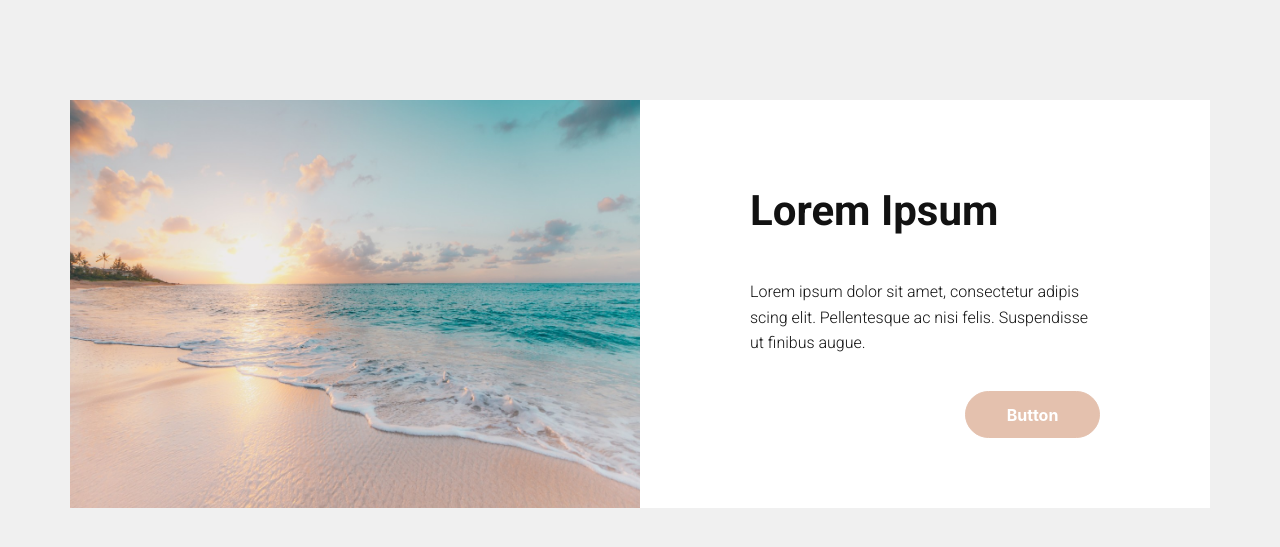
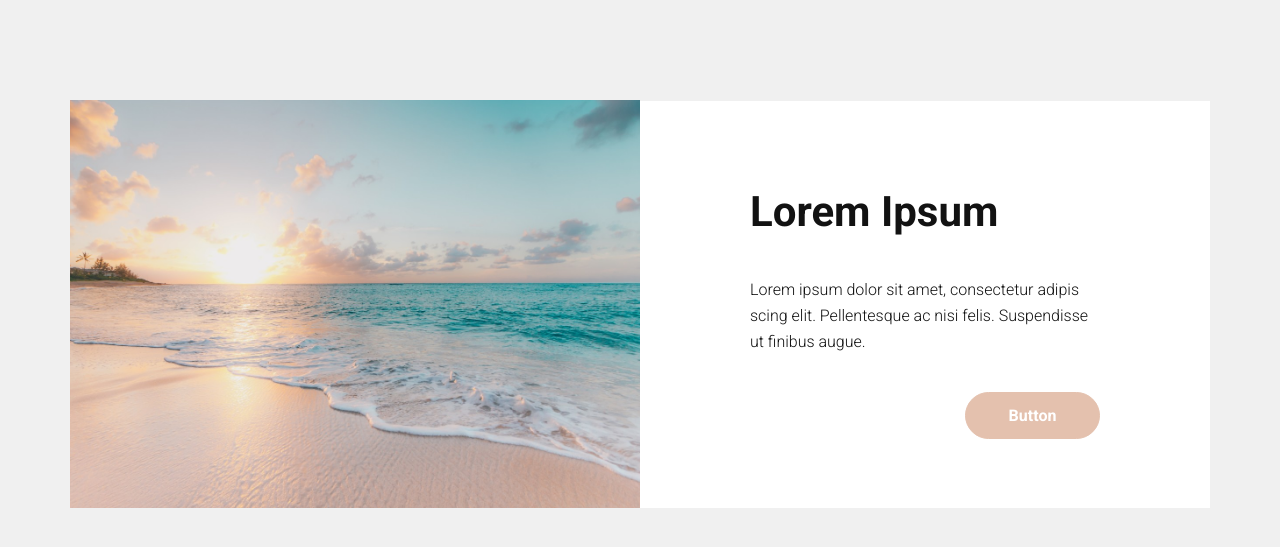
Before and after one commit to ManuLisek/front-end-recruitment-task, a PHP site: page / in a window 1280 px wide. Shown: the top 547 px of the page. Run offline with PHP 8.4, Linux system fonts and the light colour scheme; some libraries are stand-ins or nearby versions.

Commit message:
Fix task for level 2

```diff
--- a/level-2/index.html
+++ b/level-2/index.html
@@ -6,7 +6,8 @@
     <meta name="viewport" content="width=device-width, initial-scale=1, shrink-to-fit=no">
 
     <!-- Final CSS -->
-    <link rel="stylesheet" href="dist/custom.css?cb=1644746978508">
+    <link href="https://fonts.googleapis.com/css2?family=Roboto:wght@300;700&display=swap" rel="stylesheet">
+    <link rel="stylesheet" href="dist/custom.css?cb=1644964908201">
 
     <title>Hello!</title>
   </head>
@@ -23,8 +24,8 @@
                           images/sean-o-KMn4VEeEPR8-unsplash_1_s6zmfh_ar_16_9,c_fill,g_auto__c_scale,w_720.jpg 720w,
                           images/sean-o-KMn4VEeEPR8-unsplash_1_s6zmfh_c_scale,w_1400.jpg 1400w"/>
                     </div>
-                    <div class="col-sm-12 col-md-6 p-0">
-                       <div class="d-flex flex-column description-container mx-auto">
+                    <div class="col-sm-12 col-md-6 p-0 border-light">
+                       <div class="d-flex flex-column text-container mx-auto">
                           <h1 class="h1 text-black m-0">Lorem Ipsum</h1>
                           <p class="text-black m-0">Lorem ipsum dolor sit amet, consectetur adipis scing elit. Pellentesque ac nisi felis. Suspendisse ut finibus augue.</p>
                           <button class="btn btn-primary text-secondary align-self-end p-0" data-toggle="tooltip" data-placement="top">Button</button>
@@ -42,6 +43,6 @@
     <script src="https://maxcdn.bootstrapcdn.com/bootstrap/4.0.0/js/bootstrap.min.js" integrity="sha384-JZR6Spejh4U02d8jOt6vLEHfe/JQGiRRSQQxSfFWpi1MquVdAyjUar5+76PVCmYl" crossorigin="anonymous"></script>
 
     <!-- Final JS -->
-    <script src="dist/all.js?cb=1644746978508"></script>
+    <script src="dist/all.js?cb=1644964908201"></script>
   </body>
 </html>
--- a/level-2/scss/_type.scss
+++ /dev/null
@@ -1 +0,0 @@
-@import url('https://fonts.googleapis.com/css2?family=Roboto:wght@300;700&display=swap');
--- a/level-2/scss/custom.scss
+++ b/level-2/scss/custom.scss
@@ -5,7 +5,6 @@
  * Licensed under MIT (https://github.com/twbs/bootstrap/blob/master/LICENSE)
  */
 @import "colors";
-@import "type";
 
 @import "functions";
 @import "variables";
@@ -45,13 +44,9 @@
 @import "utilities";
 @import "print";
 
-/* Root properties*/
+/* Global*/
 :root {
     font-size: 62.5%;
-}
-/* Fonts properties */
-h1, p {
-    font-family: 'Roboto', sans-serif;
 }
 /* Reset margin and padding */
 .container, .col {
@@ -61,6 +56,9 @@ h1, p {
     margin: 0;
 }
 /* Layout properties */
+body {
+    font-family: 'Roboto', sans-serif;
+}
 .container {
     margin-top: 10rem;
 }
@@ -69,26 +67,29 @@ h1, p {
 }
 .sea .img-container {
     height: 40.8rem;
-    overflow: hidden;
 }
 .sea img {
     height: 100%;
     width: 100%;
+    object-fit: cover;
 }
-.description-container {
+.border-light {
+    border-top: 1px solid;
+}
+.text-container {
     width: 35rem;
 }
-.description-container p {
+.text-container p {
     font-size: 1.6rem;
-    line-height: calc(7.7rem/3);
-    padding-bottom: 3.5rem;
+    line-height: 2.6rem;
+    padding-bottom: 3.65rem;
 }
-.description-container .h1 {
+.text-container .h1 {
     font-size: 4.2rem;
     font-weight: 700;
-    line-height: 5rem;
+    line-height: 4.9rem;
     padding-top: 8.6rem;
-    padding-bottom: 4.3rem;
+    padding-bottom: 4.1rem;
 }
 .btn {
     width: 13.5rem;
@@ -96,6 +97,7 @@ h1, p {
     border-radius: 4.4rem;
     font-size: 1.6rem;
     font-weight: 700;
+    line-height: 2.5rem;
 }
 /* Media Queries */
 @media (max-width: 767px) {
@@ -105,10 +107,6 @@ h1, p {
     .sea .img-container {
         max-height: 50%;
    }
-    .sea img {
-        width: 100%;
-        object-fit: cover;
-   }
 }
 @media (max-width: 640px) {
     :root {
```
Also changed, not shown: level-1/css/custom.css (line endings or trailing spaces), level-2/dist/custom.css, 1 other file.
